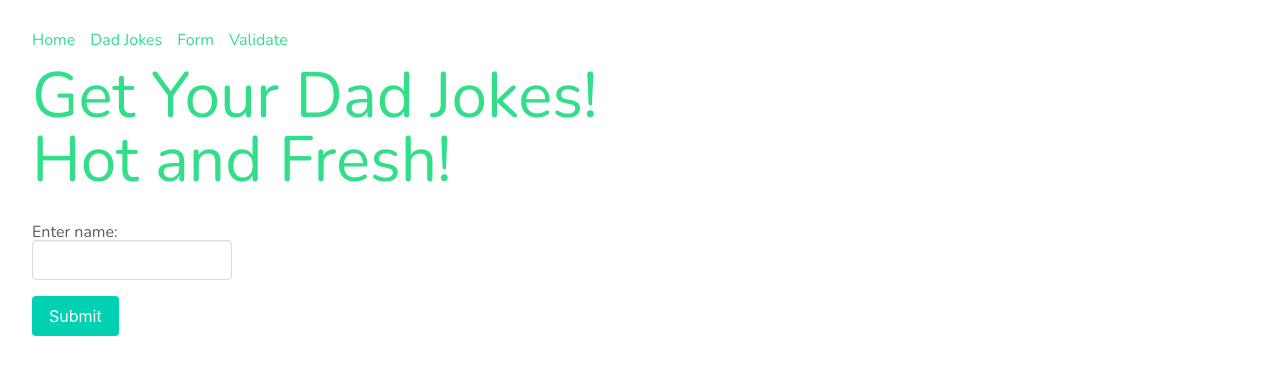
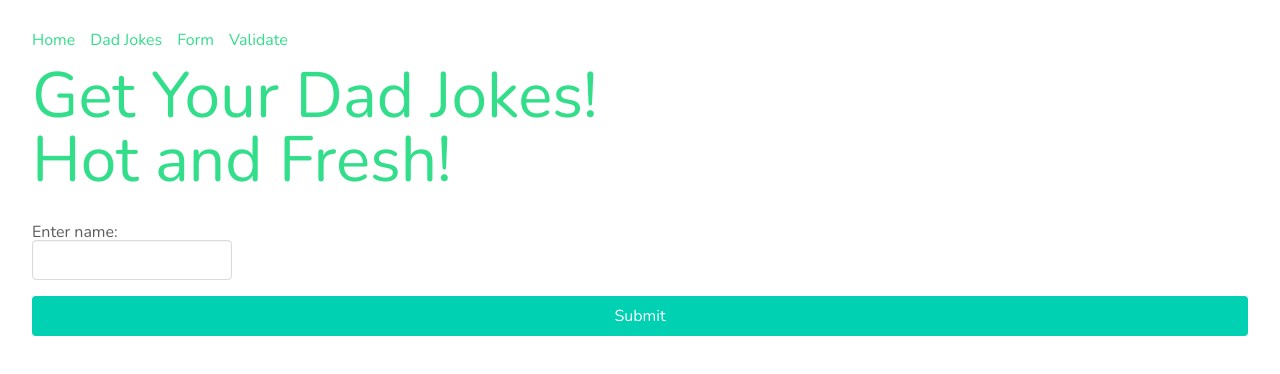
Before and after one commit to gwoods22/graeme-test, a Gatsby site: page /dad-joke in a window 1280 px wide. Built offline with nearby package versions, Linux system fonts and the light colour scheme; Gatsby itself is replaced by a stand-in of ours.

Commit message:
switch to a tag

```diff
--- a/src/templates/dad-joke-template.js
+++ b/src/templates/dad-joke-template.js
@@ -10,7 +10,7 @@ const DadJokeStyle = styled.main`
 		width: 200px;
 		margin-bottom: 1rem;
 	}
-	button {
+	a {
 		display: block;
 	}
 `;
@@ -26,12 +26,12 @@ const PageTwoTemplate = () => {
 
 			<p>Enter name:</p>
 			<input className="input" onChange={(e) => setName(e.target.value)} />
-			<button
+			<a
 				href={`/.netlify/functions/hello?name=${name}`}
 				className="button is-primary"
 			>
 				Submit
-			</button>
+			</a>
 		</DadJokeStyle>
 	);
 };
```
